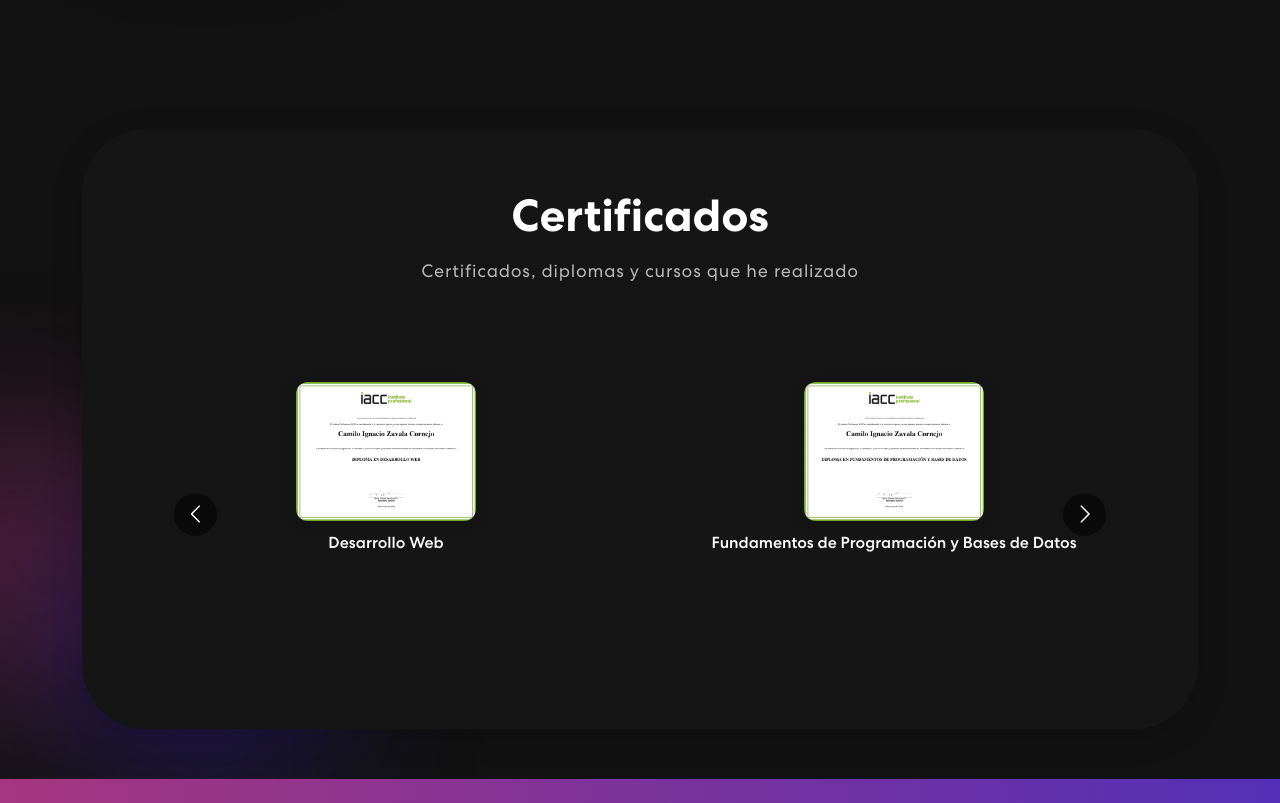
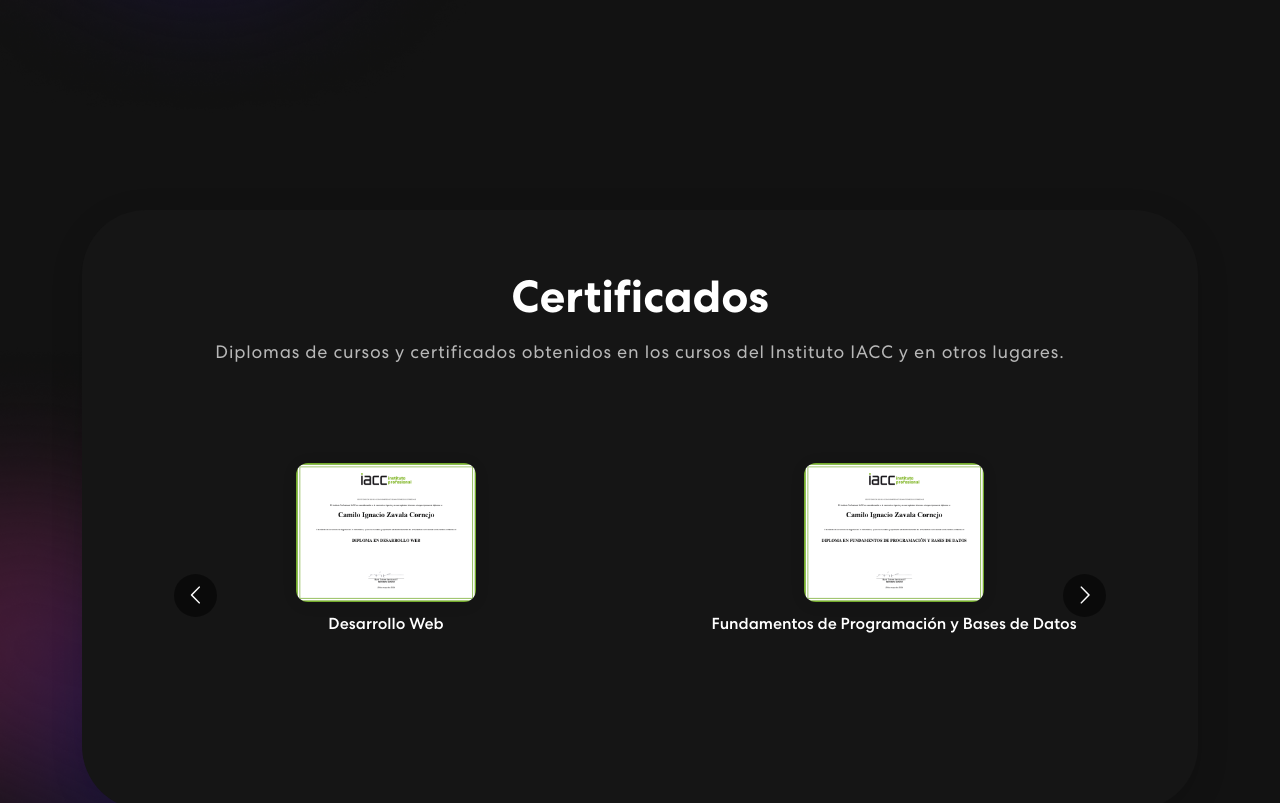
Before and after one commit to C1ZC/CamiloZavala, a React (Create React App) app: page / in a window 1280 px wide. Shown: the part 2360-3163 px from the top of the page. Built offline with nearby package versions, Linux system fonts and the light colour scheme.

Commit message:
correciones

```diff
--- a/src/App.css
+++ b/src/App.css
@@ -354,6 +354,16 @@ nav.navbar .navbar-toggler[aria-expanded="true"] .navbar-toggler-icon {
     letter-spacing: 0.8px;
     line-height: 1.5em;
     margin: 14px 0 75px 0;
+}
+.skill-bx .item {
+  transition: transform 0.3s ease;
+}
+
+.skill-bx .item:hover {
+  transform: translateY(-10px);
+}
+.skill-slider {
+  animation: floatCarousel 6s ease-in-out infinite;
 }
 .skill-slider {
   width: 100%; /* Ajusta el ancho según sea necesario para acomodar los elementos con margen */
--- a/src/components/Projects.js
+++ b/src/components/Projects.js
@@ -151,8 +151,7 @@ export const Projects = () => {
           <Col size={12}>
             <h2>Proyectos</h2>
             <p>
-              Aquí puedes ver algunos de los proyectos en los que he trabajado.
-              Espero que te gusten!
+              Esta sección muestra una selección de proyectos en los que he trabajado, abarcando diversas tecnologías y enfoques. Desde aplicaciones web hasta aplicaciones móviles, cada proyecto refleja mi compromiso con la calidad y la innovación. Explora los detalles de cada uno para conocer más sobre mi experiencia y habilidades.
             </p>
             <Carousel
               responsive={responsive}
--- a/src/components/Skills.js
+++ b/src/components/Skills.js
@@ -8,8 +8,8 @@ import meter7 from "../assets/img/certificado tecnico nivel medio-1.png";
 
 import Carousel from 'react-multi-carousel';
 import 'react-multi-carousel/lib/styles.css';
-/**import arrow1 from "../assets/img/arrow1.svg";
-import arrow2 from "../assets/img/arrow2.svg";**/
+import "animate.css";
+import TrackVisibility from "react-on-screen";
 import colorSharp from "../assets/img/color-sharp.png"
 
 export const Skills = () => {
@@ -38,20 +38,49 @@ export const Skills = () => {
       <div className="container">
         <div className="row">
           <div className="col-12">
-                    <div className="skill-bx wow zoomIn">
+            <TrackVisibility>
+              {({ isVisible }) => (
+                <div
+                  className={
+                    isVisible
+                      ? "skill-bx wow animate__animated animate__fadeIn"
+                      : "skill-bx"
+                  }>
                   <h2>Certificados</h2>
-                        <p>Certificados, diplomas y cursos que he realizado<br></br></p>
-                        <Carousel responsive={responsive} infinite={true} className="owl-carousel owl-theme skill-slider">
+                  <p>
+                    Diplomas de cursos y certificados obtenidos en los cursos
+                    del Instituto IACC y en otros lugares. <br></br>
+                  </p>
+                  <TrackVisibility>
+                    {({ isVisible }) => (
+                      <div
+                        className={
+                          isVisible
+                            ? "animate__animated animate__slideInUp"
+                            : ""
+                        }>
+                        <Carousel
+                          responsive={responsive}
+                          infinite={true}
+                          className="owl-carousel owl-theme skill-slider">
                           <div className="item">
                             <img src={meter1} alt="Diploma en Desarrollo Web" />
                             <h5>Desarrollo Web</h5>
                           </div>
                           <div className="item">
-                                <img src={meter2} alt="Diploma en Fundamentos de Programación y Bases de Datos" />
-                                <h5>Fundamentos de Programación y Bases de Datos</h5>
+                            <img
+                              src={meter2}
+                              alt="Diploma en Fundamentos de Programación y Bases de Datos"
+                            />
+                            <h5>
+                              Fundamentos de Programación y Bases de Datos
+                            </h5>
                           </div>
                           <div className="item">
-                                <img src={meter3} alt="Diploma en Programación Avanzada" />
+                            <img
+                              src={meter3}
+                              alt="Diploma en Programación Avanzada"
+                            />
                             <h5>Programación Avanzada</h5>
                           </div>
                           <div className="item">
@@ -59,23 +88,37 @@ export const Skills = () => {
                             <h5>Certificado UC</h5>
                           </div>
                           <div className="item">
-                                <img src={meter5} alt="Certificado Camilo Ignacio Zavala Cornejo" />
+                            <img
+                              src={meter5}
+                              alt="Certificado Camilo Ignacio Zavala Cornejo"
+                            />
                             <h5>Camilo Ignacio Zavala Cornejo</h5>
                           </div>
                           <div className="item">
-                                <img src={meter6} alt="Certificado Camilo Ignacio Zavala Cornejo" />
+                            <img
+                              src={meter6}
+                              alt="Certificado Camilo Ignacio Zavala Cornejo"
+                            />
                             <h5>Camilo Ignacio Zavala Cornejo</h5>
                           </div>
                           <div className="item">
-                                <img src={meter7} alt="Certificado Técnico Nivel Medio" />
+                            <img
+                              src={meter7}
+                              alt="Certificado Técnico Nivel Medio"
+                            />
                             <h5>Técnico Nivel Medio</h5>
                           </div>
                         </Carousel>
                       </div>
+                    )}
+                  </TrackVisibility>
+                </div>
+              )}
+            </TrackVisibility>
           </div>
         </div>
       </div>
       <img className="background-image-left" src={colorSharp} alt="Imágenes" />
     </section>
-  )
+  );
 }
```
Lines whose indentation alone changed are shown as unchanged.
